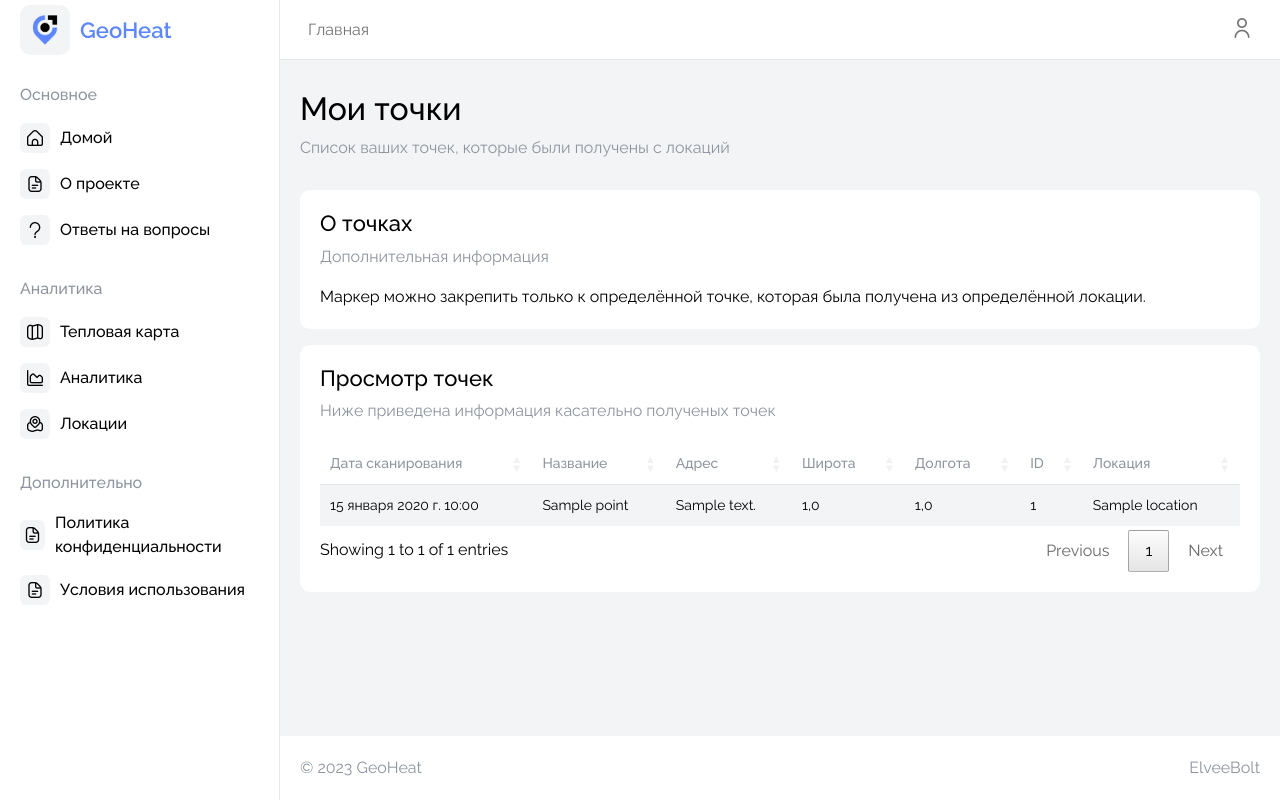
After one commit to ElveeBolt/geoheat, a Django app: page /user/points/ in a window 1280 px wide. The commit adds this page. Run offline with Django 4.2, Linux system fonts and the light colour scheme; a user stored in the database is signed in; tables that the repository leaves empty hold one stand-in row (values such as "Sample post"); some libraries are stand-ins or nearby versions.

Commit message:
Added endpoint for user endpoint list

```diff
--- a/templates/user/menu.html
+++ b/templates/user/menu.html
@@ -8,6 +8,7 @@
             <li class="list-group-item"><a href="{% url 'user' %}"><i class="fi fi-rr-user"></i>Мой профиль</a></li>
             <li class="list-group-item"><a href="{% url 'accounts' %}"><i class="fi fi-rr-users-alt"></i>Аккаунты</a></li>
             <li class="list-group-item"><a href="{% url 'locations' %}"><i class="fi fi-rr-map-marker"></i>Локации</a></li>
+            <li class="list-group-item"><a href="{% url 'points' %}"><i class="fi fi-rr-building"></i>Точки</a></li>
             <li class="list-group-item"><a href="{% url 'change_password' %}"><i class="fi fi-rr-lock"></i>Сменить пароль</a></li>
             <li class="list-group-item"><a href="{% url 'logout' %}"><i class="fi fi-rr-sign-out-alt"></i>Выйти</a></li>
         </ul>
--- /dev/null
+++ b/templates/user/point_list.html
@@ -0,0 +1,66 @@
+{% extends 'base.html' %}
+{% load static %}
+
+
+{% block content %}
+<header>
+    <h1>{{ title }}</h1>
+    <div class="subtitle text-muted">{{ subtitle }}</div>
+</header>
+<div class="container">
+    <div class="card mb-3">
+        <div class="card-heading mb-3">
+            <h2>О точках</h2>
+            <div class="subtitle text-muted">Дополнительная информация</div>
+        </div>
+        <div>
+            Маркер можно закрепить только к определённой точке, которая была получена из определённой локации.
+        </div>
+    </div>
+    <div class="card mb-3">
+        <div class="card-heading">
+            <h2>Просмотр точек</h2>
+            <div class="subtitle text-muted">Ниже приведена информация касательно полученых точек</div>
+        </div>
+        <table id="table-points" class="display">
+            <thead>
+                <tr>
+                    <th>Дата сканирования</th>
+                    <th>Название</th>
+                    <th>Адрес</th>
+                    <th>Широта</th>
+                    <th>Долгота</th>
+                    <th>ID</th>
+                    <th>Локация</th>
+                </tr>
+            </thead>
+            <tbody>
+            {% for point in points %}
+                <tr>
+                    <td data-sort="{{ point.date_publish|date:'dmYHi' }}">{{ point.date_publish }}</td>
+                    <td>{{ point.title }}</td>
+                    <td>{{ point.address|truncatechars:"20" }}</td>
+                    <td>{{ point.lat }}</td>
+                    <td>{{ point.lng }}</td>
+                    <td>{{ point.external_id }}</td>
+                    <td>{{ point.location.title }}</td>
+                </tr>
+            {% endfor %}
+            </tbody>
+        </table>
+    </div>
+</div>
+{% endblock content %}
+{% block scripts %}
+<script>
+$('#table-points').DataTable({
+    order: [],
+    pageLength: 15,
+    bLengthChange: false,
+    searching: false,
+    language: {
+        "url": "/static/js/datatables_lang.json"
+    }
+});
+</script>
+{% endblock %}
--- a/user/urls.py
+++ b/user/urls.py
@@ -1,6 +1,7 @@
 from django.urls import path, include
 from .views import UserView, UserLoginView, UserLogoutView, UserSignupView, UserChangePassword, \
-    UserAccountListView, UserAccountDetailView, UserAccountCreateView, UserAccountDeleteView, UserAccountUpdateView
+    UserAccountListView, UserAccountDetailView, UserAccountCreateView, UserAccountDeleteView, UserAccountUpdateView, \
+    UserLocationPointListView
 
 urlpatterns = [
     path('', UserView.as_view(), name='user'),
@@ -15,4 +16,5 @@ urlpatterns = [
     path('accounts/<int:pk>/delete', UserAccountDeleteView.as_view(), name='account_delete'),
     path('accounts/create', UserAccountCreateView.as_view(), name='account_create'),
 
+    path('points/', UserLocationPointListView.as_view(), name='points'),
 ]
--- a/user/views.py
+++ b/user/views.py
@@ -7,6 +7,8 @@ from django.contrib.auth.views import LoginView, LogoutView, PasswordChangeView
 from django.contrib.auth.mixins import LoginRequiredMixin
 from django.contrib.messages.views import SuccessMessageMixin
 from django.views.generic import TemplateView
+
+from location.models import Point, Location
 from user.forms import SignupForm, ChangePasswordForm, AccountForm
 from .forms import LoginForm
 from .models import Account
@@ -112,5 +114,19 @@ class UserAccountDeleteView(LoginRequiredMixin, SuccessMessageMixin, DeleteView)
     success_message = 'Аккаунт был успешно удалён.'
 
 
+class UserLocationPointListView(LoginRequiredMixin, ListView):
+    model = Point
+    template_name = 'user/point_list.html'
+    context_object_name = 'points'
+    extra_context = {
+        'title': 'Мои точки',
+        'subtitle': 'Список ваших точек, которые были получены с локаций',
+    }
+
+    def get_queryset(self):
+        locations = Location.objects.filter(user=self.request.user).values('id')
+        return Point.objects.filter(location_id__in=locations)
+
+
 class UserLogoutView(LoginRequiredMixin, LogoutView):
     next_page = settings.LOGOUT_REDIRECT_URL
```
